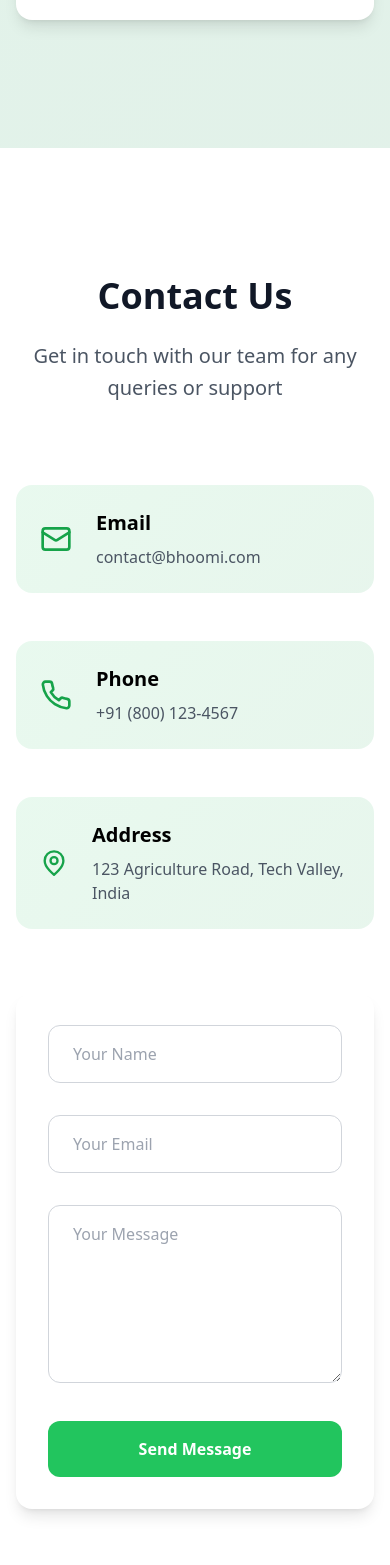
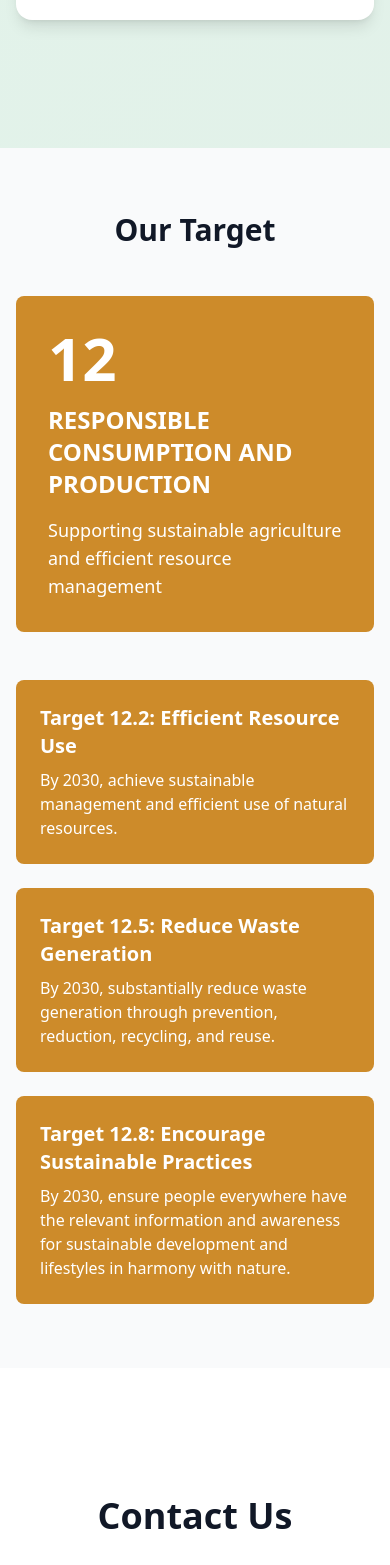
Before and after one commit to adipise5/Bhoomi---Integrated-Crop-Management-System, a React (Vite) app: page / in a window 390 px wide. Shown: the part 5778-7343 px from the top of the page. Built offline with nearby package versions, Linux system fonts and the light colour scheme.

Commit message:
Update App.tsx

```diff
--- a/src/App.tsx
+++ b/src/App.tsx
@@ -266,6 +266,33 @@ function App() {
         </div>
       </div>
 
+      <div id="sdg" className="bg-gray-50 py-16">
+        <div className="max-w-7xl mx-auto px-4 sm:px-6 lg:px-8">
+          <h2 className="text-3xl font-bold text-center text-gray-900 mb-12">Our Target</h2>
+          <div className="grid md:grid-cols-2 gap-12 items-center">
+            <div className="bg-[#CD8B2A] rounded-lg p-8 text-white">
+              <div className="text-6xl font-bold mb-4">12</div>
+              <h3 className="text-2xl font-bold mb-4">RESPONSIBLE CONSUMPTION AND PRODUCTION</h3>
+              <p className="text-lg">Supporting sustainable agriculture and efficient resource management</p>
+            </div>
+            <div className="space-y-6">
+              <div className="bg-[#CD8B2A] rounded-lg p-6 text-white">
+                <h4 className="text-xl font-bold mb-2">Target 12.2: Efficient Resource Use</h4>
+                <p>By 2030, achieve sustainable management and efficient use of natural resources.</p>
+              </div>
+              <div className="bg-[#CD8B2A] rounded-lg p-6 text-white">
+                <h4 className="text-xl font-bold mb-2">Target 12.5: Reduce Waste Generation</h4>
+                <p>By 2030, substantially reduce waste generation through prevention, reduction, recycling, and reuse.</p>
+              </div>
+              <div className="bg-[#CD8B2A] rounded-lg p-6 text-white">
+                <h4 className="text-xl font-bold mb-2">Target 12.8: Encourage Sustainable Practices</h4>
+                <p>By 2030, ensure people everywhere have the relevant information and awareness for sustainable development and lifestyles in harmony with nature.</p>
+              </div>
+            </div>
+          </div>
+        </div>
+      </div>
+
       {/* Contact Us Section */}
       <div className="bg-white py-32">
         <div className="max-w-7xl mx-auto px-4">
```
